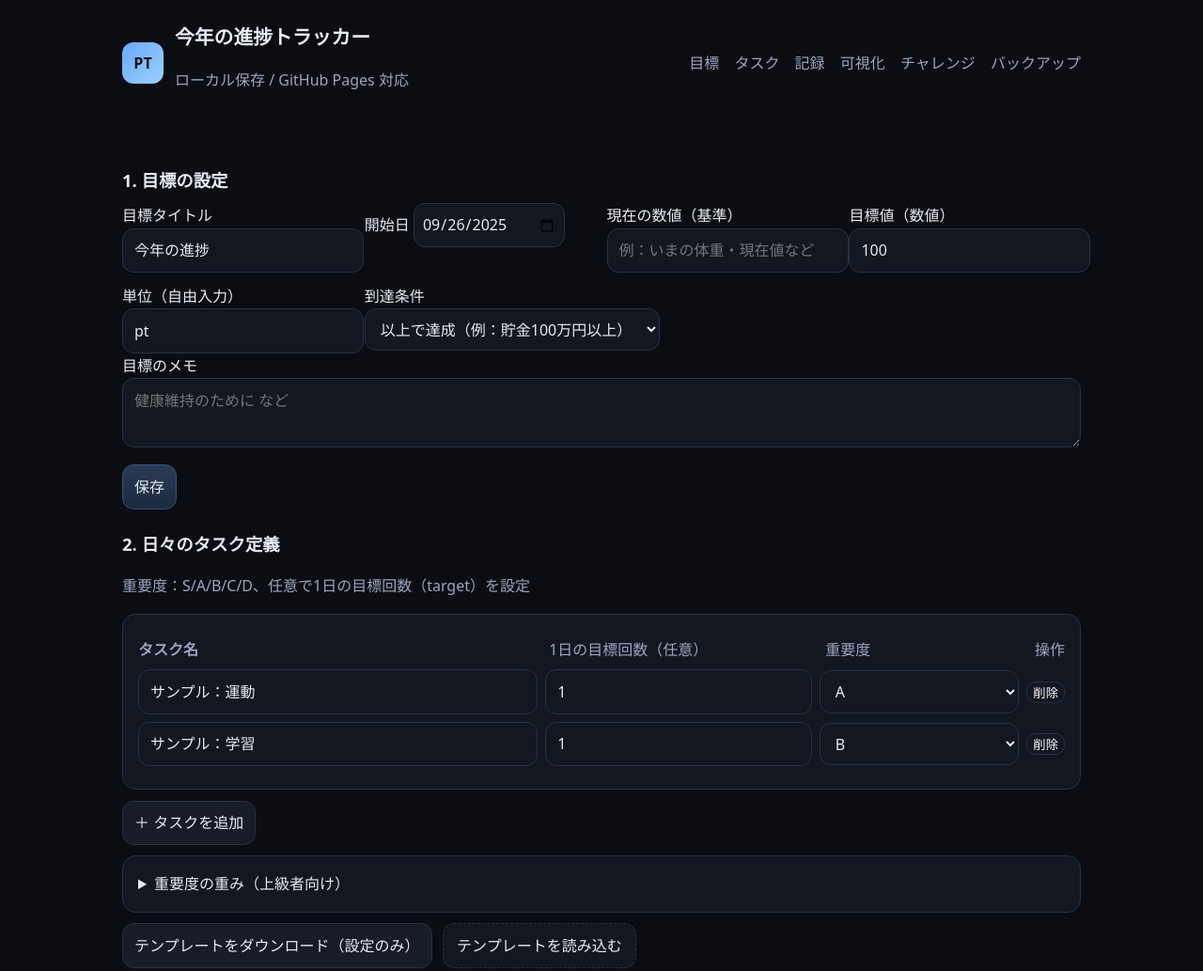
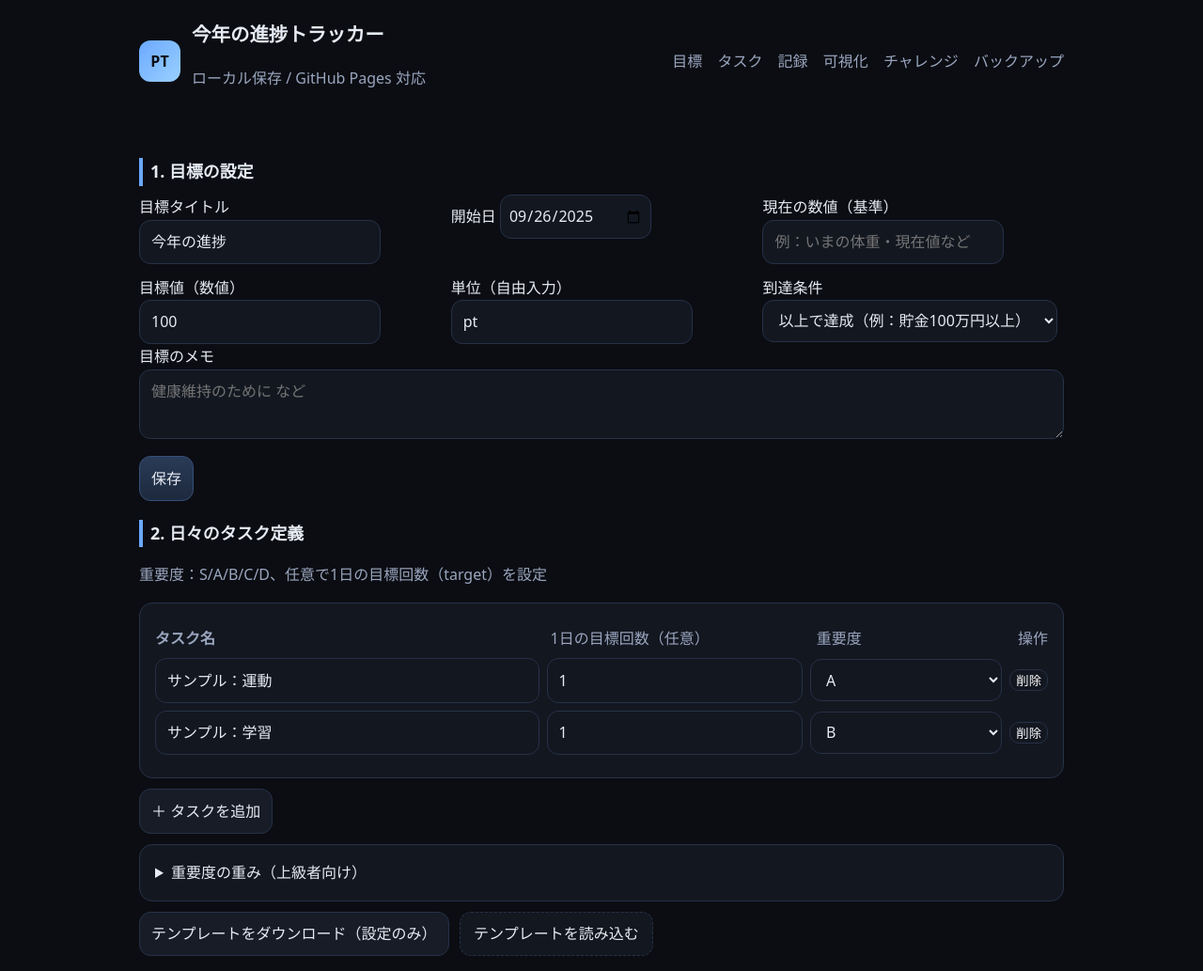
Before and after one commit to Yuzora-Yu/progress-tracker, a plain HTML site: page index.html in a window 1280 px wide. Shown: the top 1033 px of the page at 94% size. Drawn offline with Linux system fonts and the light colour scheme.

Commit message:
Update style.css

```diff
--- a/css/style.css
+++ b/css/style.css
@@ -4,22 +4,29 @@
   --primary:#6ba8ff; --accent:#80ffd4; --danger:#ff6b7a;
 }
 *{box-sizing:border-box}
-html,body{margin:0;padding:0;background:var(--bg);color:var(--fg);
+html,body{
+  margin:0;padding:0;background:var(--bg);color:var(--fg);
   font-family: ui-sans-serif, system-ui, -apple-system, "Segoe UI", Roboto,
-    "Hiragino Sans", "Noto Sans JP", sans-serif; line-height:1.65}
-.wrap{max-width:1060px;margin:0 auto;padding:20px}
-.header{display:flex;align-items:center;justify-content:space-between}
+    "Hiragino Sans", "Noto Sans JP", sans-serif; line-height:1.65
+}
+.wrap{max-width:1024px;margin:0 auto;padding:18px 20px}
+.header{display:flex;align-items:center;justify-content:space-between;gap:12px}
 .brand{display:flex;gap:12px;align-items:center}
-.logo{width:44px;height:44px;border-radius:12px;background:linear-gradient(135deg,var(--primary),#9ad1ff);
-  color:#0b0d12;display:grid;place-items:center;font-weight:800}
-h1{margin:.1em 0 .2em;font-size:1.3rem}
+.logo{
+  width:44px;height:44px;border-radius:12px;
+  background:linear-gradient(135deg,var(--primary),#9ad1ff);
+  color:#0b0d12;display:grid;place-items:center;font-weight:800
+}
+h1{margin:.1em 0 .2em;font-size:1.28rem}
 .nav a{color:var(--muted);text-decoration:none;margin-left:12px}
 .nav a:hover{color:var(--fg)}
-h2{margin:1.2em 0 .5em;font-size:1.15rem}
+h2{margin:1.1em 0 .55em;font-size:1.12rem;border-left:4px solid var(--primary);padding-left:.5rem}
 
 label{display:block}
-input,textarea,select,.btn{font:inherit;border:1px solid var(--line);border-radius:12px;
-  background:var(--panel);color:var(--fg);padding:.6em .75em}
+input,textarea,select,.btn{
+  font:inherit;border:1px solid var(--line);border-radius:12px;
+  background:var(--panel);color:var(--fg);padding:.6em .75em
+}
 textarea{width:100%;background:var(--panel)}
 input[type="date"]{padding:.5em}
 .help{align-self:end}
@@ -32,27 +39,39 @@ input[type="date"]{padding:.5em}
 .btn.chip{border-radius:999px;padding:.45em .9em}
 
 .row{display:flex;gap:.7rem;align-items:center;flex-wrap:wrap;margin:.7rem 0}
-.grid{display:grid;gap:.7rem;grid-template-columns:repeat(auto-fit,minmax(220px,1fr))}
+.grid{display:grid;gap:.7rem;grid-template-columns:repeat(auto-fit,minmax(240px,1fr))}
 .grid.narrow{grid-template-columns:repeat(auto-fit,minmax(120px,1fr))}
 .muted{color:var(--muted)}
 .small{font-size:.9rem}
 
-.card{background:var(--panel);border:1px solid var(--line);border-radius:14px;padding:1rem}
+.card{
+  background:var(--panel);border:1px solid var(--line);
+  border-radius:14px;padding:1rem; margin:.6rem 0
+}
 .cards{display:flex;gap:.7rem;flex-wrap:wrap}
-.filelike{display:inline-flex;gap:.6rem;align-items:center;padding:.6rem .9rem;border:1px dashed var(--line);
-  border-radius:12px;cursor:pointer;background:var(--panel)}
+.filelike{
+  display:inline-flex;gap:.6rem;align-items:center;padding:.6rem .9rem;border:1px dashed var(--line);
+  border-radius:12px;cursor:pointer;background:var(--panel)
+}
 .filelike:hover{border-color:var(--primary)}
 
-#taskList .task{display:grid;grid-template-columns:1.2fr .8fr .6fr auto;gap:.5rem;align-items:center;margin:.5rem 0}
+#taskList .task{
+  display:grid;grid-template-columns:1.2fr .8fr .6fr auto;
+  gap:.5rem;align-items:center;margin:.5rem 0
+}
 #taskList .task input[type=number]{width:100%}
 #taskList .task .del{background:var(--panel);border:1px solid var(--line);border-radius:10px;color:#fff}
 #taskList .task .del:hover{border-color:var(--danger);color:#ff8793}
 .chartRange.is-active{border-color:var(--primary);box-shadow:0 0 0 2px rgba(107,168,255,.15) inset}
 
-/* グラフは幅100%、高さはHTML属性(180px)を採用してコンパクトに */
-#dailyChart{width:100%;display:block}
+/* グラフは幅100%、高さはHTML属性(180px)を使用。リサイズで伸びすぎないよう display:block */
+#dailyChart{width:100%;display:block;}
 
-.cardPreview{margin-top:.6rem;border:1px dashed var(--line);border-radius:14px;padding:.6rem;overflow:auto;background:var(--panel)}
+/* 画像プレビュー */
+.cardPreview{
+  margin-top:.6rem;border:1px dashed var(--line);
+  border-radius:14px;padding:.6rem;overflow:auto;background:var(--panel)
+}
+
 code{background:#1a2230;padding:0 .35em;border-radius:4px}
-
 footer.footer{opacity:.8;margin-bottom:2rem}
```
